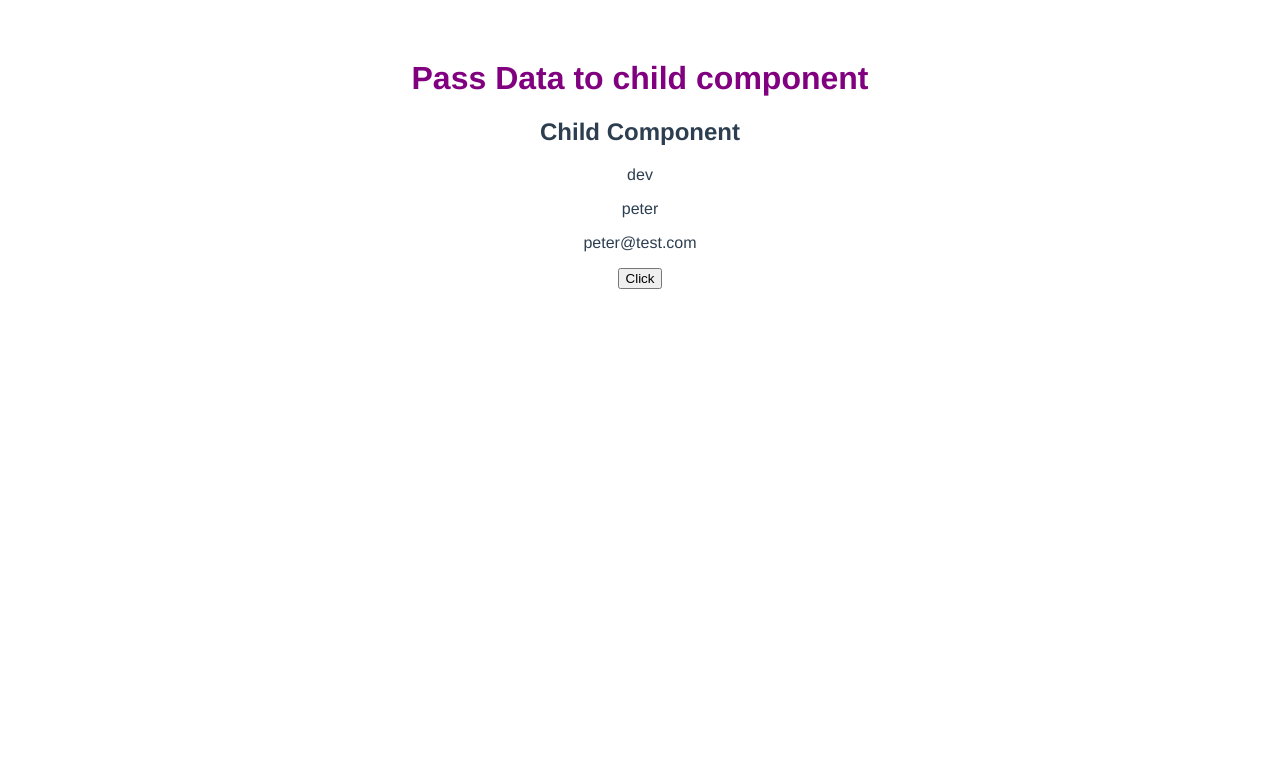
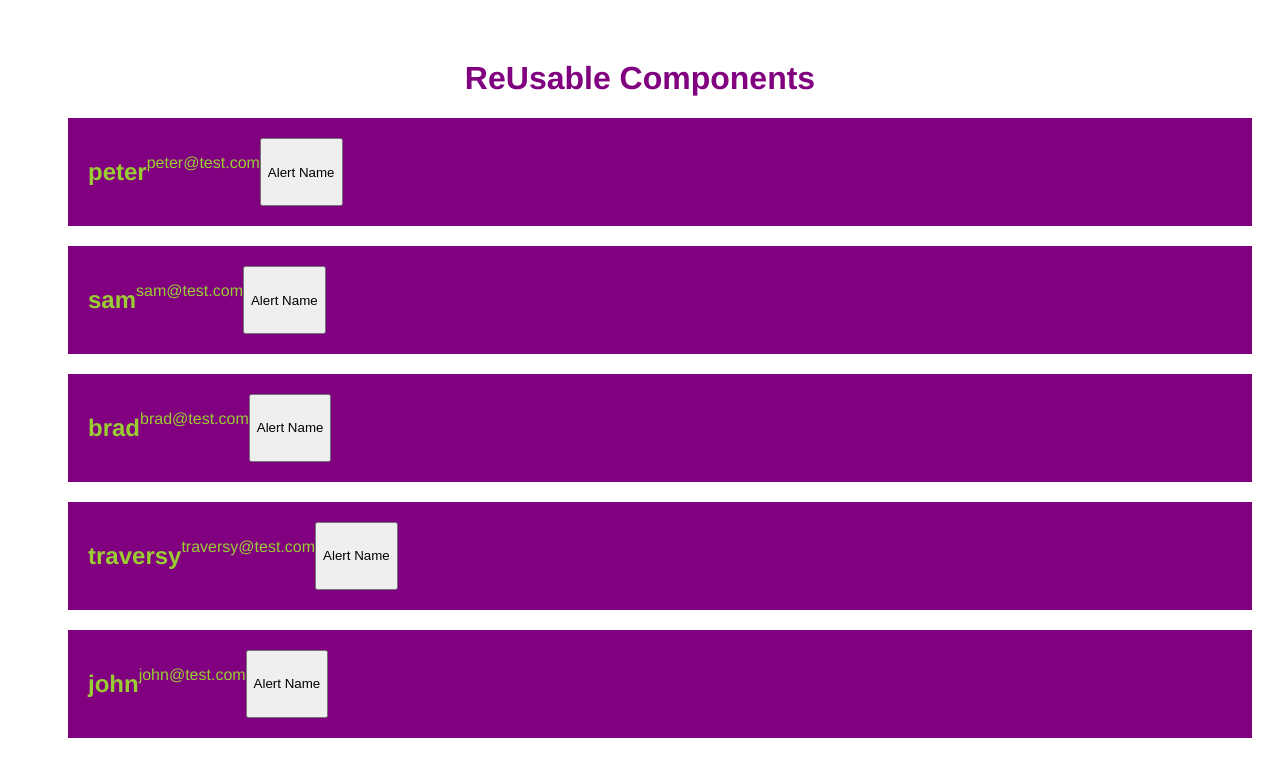
Before and after one commit to arvindk07/vue-step-by-step, a Vue app: page / in a window 1280 px wide. Shown: the top 776 px of the page. Built offline with nearby package versions, Linux system fonts and the light colour scheme.

Commit message:
ReUsable Components

```diff
--- a/src/components/ChildComponents.vue
+++ /dev/null
@@ -1,17 +0,0 @@
-<template>
-  <h2>Child Component</h2>
-  <p>{{ name }}</p>
-  <p>{{ user.name }}</p>
-  <p>{{ user.email }}</p>
-  <button v-on:click="getData">Click</button>
-</template>
-<script>
-export default {
-  name: "ChildComponents",
-  props: {
-    name: String,
-    user: Object,
-    getData: Function,
-  },
-};
-</script>
--- a/src/components/HomeComponents.vue
+++ b/src/components/HomeComponents.vue
@@ -1,24 +1,35 @@
 <template>
-  <h1>Pass Data to child component</h1>
-  <ChildComponents name="dev" :user="user" :getData="getData" />
+  <h1>ReUsable Components</h1>
+  <ul>
+    <li v-for="item in users" :key="item.name">
+      <ReusableComponents :data="item" :getData="getData" />
+    </li>
+  </ul>
 </template>
 
 <script>
-import ChildComponents from "./ChildComponents.vue";
+import ReusableComponents from "./ReusableComponents.vue";
 export default {
   name: "HomeComponents",
   components: {
-    ChildComponents,
+    ReusableComponents,
   },
+
   data() {
     return {
-      user: { name: "peter", email: "peter@test.com" },
+      users: [
+        { name: "peter", email: "peter@test.com" },
+        { name: "sam", email: "sam@test.com" },
+        { name: "brad", email: "brad@test.com" },
+        { name: "traversy", email: "traversy@test.com" },
+        { name: "john", email: "john@test.com" },
+      ],
     };
   },
 
   methods: {
-    getData() {
-      console.warn("parent function called");
+    getData(name) {
+      alert(name);
     },
   },
 };
@@ -28,4 +39,10 @@ export default {
 h1 {
   color: purple;
 }
+ul {
+  list-style: none;
+}
+li {
+  margin: 20px;
+}
 </style>
--- /dev/null
+++ b/src/components/ReusableComponents.vue
@@ -0,0 +1,28 @@
+<template>
+  <!-- <h2>users components</h2> -->
+  <div class="components">
+    <h2>{{ data.name }}</h2>
+    <p>{{ data.email }}</p>
+    <button v-on:click="getData(data.name)">Alert Name</button>
+  </div>
+</template>
+
+<script>
+export default {
+  name: "ReusableComponents",
+  props: {
+    data: Object,
+    getData: Function,
+  },
+};
+</script>
+
+<style scoped>
+.components {
+  display: flex;
+  margin: 0;
+  color: yellowgreen;
+  background: purple;
+  padding: 20px;
+}
+</style>
```
